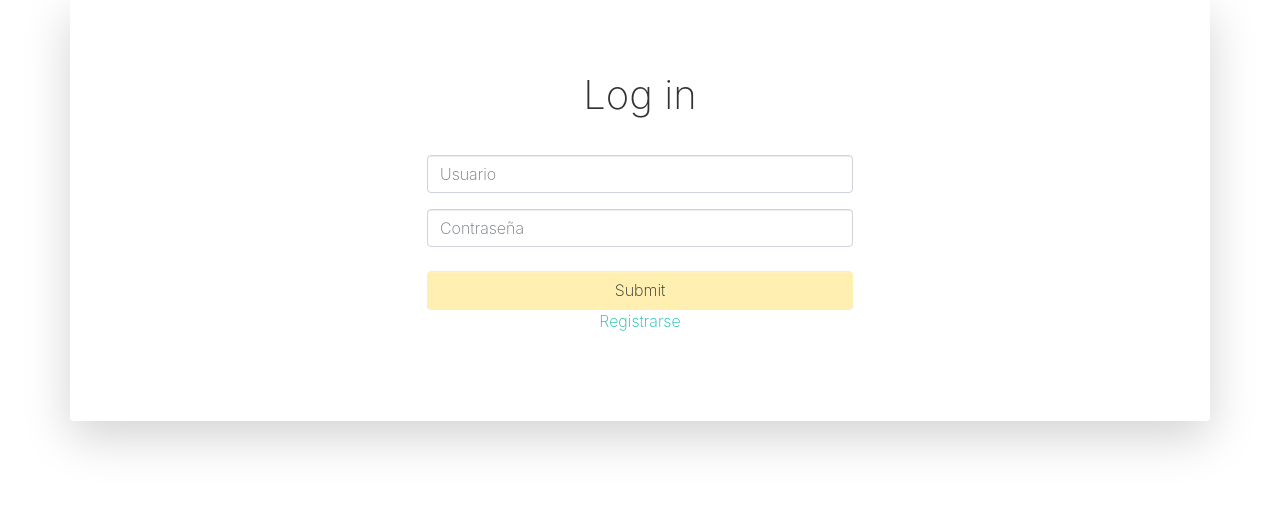
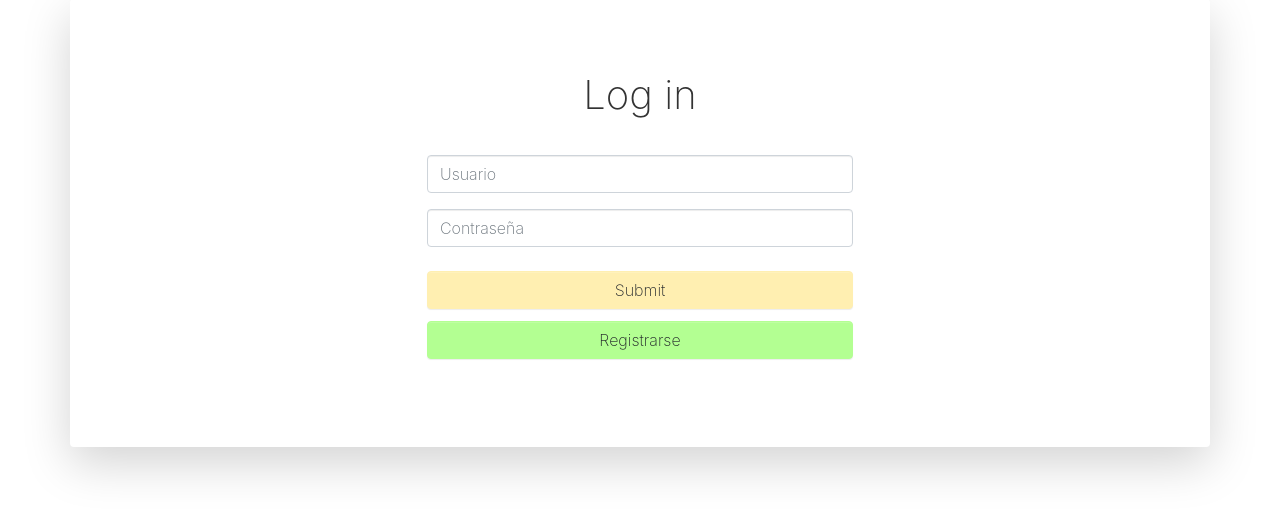
Before and after one commit to Rafael-bot/-Food, a Django app: page /accounts/login/ in a window 1280 px wide. Shown: the part 73-588 px from the top of the page. Run offline with Django 3.2, Linux system fonts and the light colour scheme; some libraries are stand-ins or nearby versions.

Commit message:
Modifico el estilo del boton register.

```diff
--- a/Project/moreFood/templates/registration/Login.html
+++ b/Project/moreFood/templates/registration/Login.html
@@ -24,7 +24,9 @@
                             class="form-text text-muted text-right">
                     </small></div>
                     <button type="submit" value="{{ next }}" class="btn btn-primary btn-block">Submit</button>
-                    <a href="/register" class="text-decoration-none"> Registrarse </a>
+                    <a href="/register" class="text-decoration-none">
+                        <button type="button" class="btn btn-block btn-secondary mt-2">Registrarse</button>
+                    </a>
                 </form>
             </div>
         </div>
```
